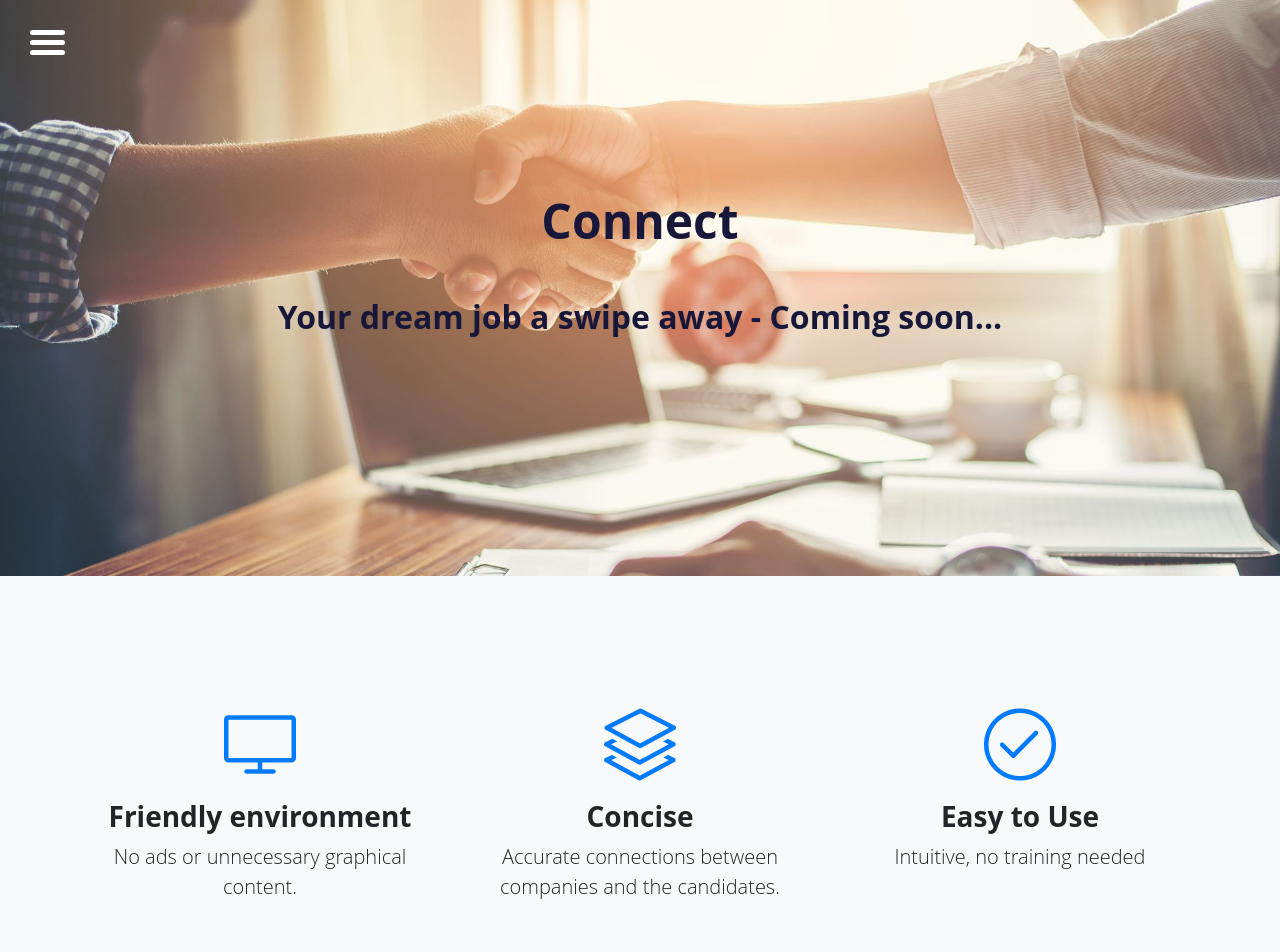
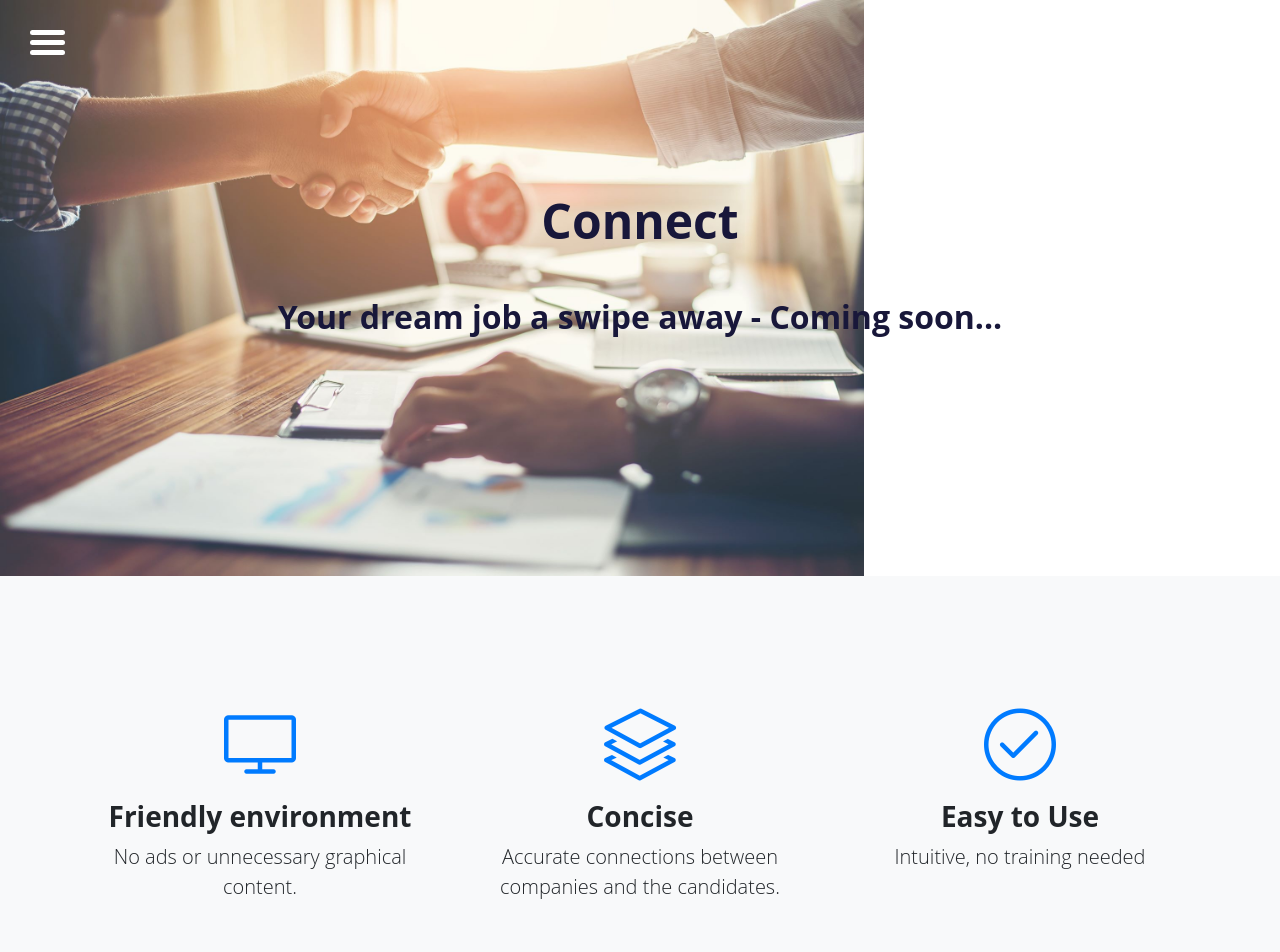
Before and after one commit to cristinamaria11/connect.github.io, a Jekyll site: the page index.html, which Jekyll copies as it is, in a window 1280 px wide. Shown: the top 952 px of the page. Built offline with Jekyll 4.4.1, drawn with Linux system fonts in a browser that asks for light colours.

Commit message:
changed style for images

```diff
--- a/css/landing-page.css
+++ b/css/landing-page.css
@@ -122,6 +122,12 @@ html {
   background-color: #4caf50;
 }
 
+@media (max-width: 768px) {
+  .nav-open-btn {
+    /* left: 30px; */
+  }
+}
+
 /* nav open btn styles */
 .nav-open-btn {
   position: absolute;
@@ -231,7 +237,7 @@ header.masthead .overlay{
   background-image: url('images/landing_page/connect.jpg');
   background-repeat: no-repeat;
   background-attachment: fixed;
-  background-size: cover;
+  background-size: contain;
   color:#18173a;
   height: 100%;
   width: 100%;
@@ -264,15 +270,37 @@ header.masthead h1 {
 .showcase .showcase-img {
   min-height: 30rem;
   background-size: cover;
+  /* background-size: contain;
+  background-repeat: no-repeat; */
 }
 .showcase .showcase-img2 {
   min-height: 50rem;
   background-size: cover;
+  /* background-size: contain;
+  background-repeat: no-repeat; */
 }
+
+
 
 @media (min-width: 768px) {
   .showcase .showcase-text {
     padding: 7rem;
+  }
+}
+
+@media (max-width: 537px) {
+  .showcase .showcase-text {
+    /* padding: 7rem; */
+  }
+  .showcase .showcase-img {
+    min-height: 50vh;
+    background-size: contain;
+    background-repeat: no-repeat;
+  }
+  .showcase .showcase-img2 {
+    min-height: 70vh;
+    background-size: contain;
+    background-repeat: no-repeat;
   }
 }
 
```
